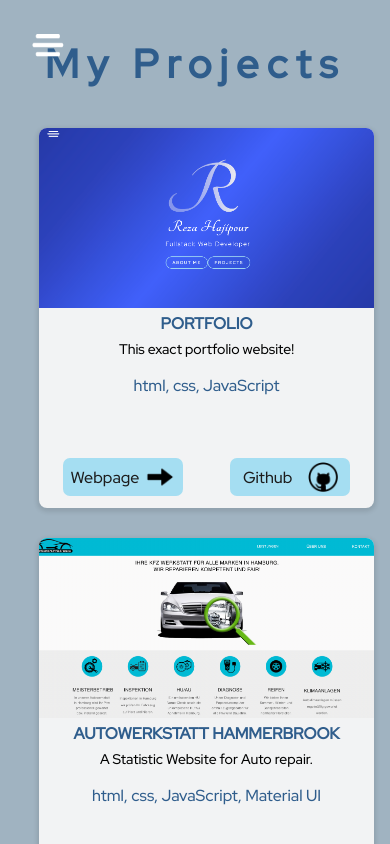
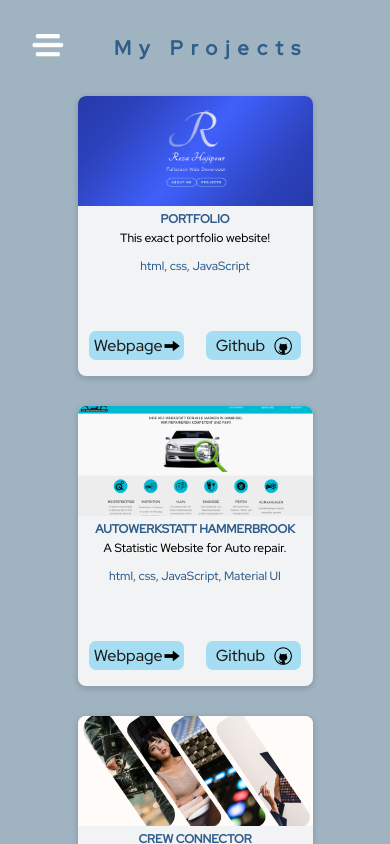
Before and after one commit to RezaHajipour/portfolio-reza, a React (Create React App) app: page /projects in a window 390 px wide. Shown: the top 844 px of the page. Built offline with nearby package versions, Linux system fonts and the light colour scheme; a web font is replaced by a local one.

Commit message:
iphone media query

```diff
--- a/src/components/Projects.js
+++ b/src/components/Projects.js
@@ -75,6 +75,7 @@ function Projects({ imageUrl, title, description, stack, webpage, github }) {
                                 stack={work.stack}
                                 webpage={work.webpage}
                                 github={work.github}
+                                className="cards"
                             />
                         </div>
                     );
--- a/src/styles/About.css
+++ b/src/styles/About.css
@@ -63,28 +63,32 @@
 /* -----------Media Query Iphone --------- */
 @media (max-width: 480px) {
     .about-container {
-        height: 100vh;
+        height: 100%;
     }
     .aboutTitle {
         font-size: 20px;
-        letter-spacing: 0.2rem;
+        margin-top: 0.9rem;
+        margin-left: 2rem;
     }
     .content-container {
         display: flex;
         justify-content: center;
         align-items: center;
         flex-direction: column;
-        width: 100vw;
+        width: 100%;
+        height: 100%;
         font-size: 10px;
-        margin-top: 2.5rem;
     }
     .left {
-        width: 63vw;
-        padding: 0.2rem;
+        width: 70vw;
+        padding: 0.5rem;
+        margin-left: 2rem;
         font-size: 10px;
+        height: auto;
     }
     .reza {
         width: 25%;
+        margin-top: 0.5rem;
     }
     .content {
         font-size: 12px;
@@ -100,5 +104,6 @@
         font-size: 12px;
         line-height: 1.4rem;
         margin-top: 1rem;
+        margin-left: 2rem;
     }
 }
--- a/src/styles/Card.css
+++ b/src/styles/Card.css
@@ -48,6 +48,7 @@
 
 .card-stack {
     /* text-transform: uppercase; */
+    font-size: 14px;
     color: #2f5d8c;
     margin: auto;
     align-items: flex-end;
@@ -109,3 +110,43 @@
         width: 80%;
     }
 }
+
+/* -----------Media Query Iphone --------- */
+@media (max-width: 480px) {
+    .card {
+        min-width: 235px;
+        max-width: 235px;
+        height: 280px;
+    }
+    .card-image img {
+        width: 235px;
+        height: 110px;
+    }
+    .card-body {
+        padding: 5px 12px 15px;
+        min-height: 95px;
+        max-height: 95px;
+    }
+    .card-title {
+        font-size: 12px;
+        margin-bottom: 0.2rem;
+    }
+    .card-description {
+        font-size: 12px;
+    }
+    .card-stack {
+        font-size: 12px;
+    }
+    .cardIcon {
+        width: 18px;
+    }
+    .cardBtn {
+        min-width: 95px;
+        max-width: 95px;
+
+        text-decoration: none;
+        margin-top: 30px;
+        padding: 4px 5px;
+        border-radius: 7px;
+    }
+}
--- a/src/styles/Contact.css
+++ b/src/styles/Contact.css
@@ -56,3 +56,33 @@
 .logo3 {
     width: 60px;
 }
+
+/* -----------Media Query Iphone --------- */
+@media (max-width: 480px) {
+    .contact-title {
+        margin-top: 2rem;
+        margin-bottom: 3rem;
+        font-size: 20px;
+    }
+
+    .label {
+        font-size: 12px;
+    }
+    .name,
+    .email,
+    .textarea,
+    .submit-btn {
+        margin-bottom: 1.5rem;
+        padding: 0.5rem;
+        width: 55%;
+        margin-left: 1rem;
+        font-size: 12px;
+    }
+    .logo-container {
+        width: 30%;
+        padding-top: 1.5rem;
+    }
+    .logo3 {
+        width: 30px;
+    }
+}
--- a/src/styles/Projects.css
+++ b/src/styles/Projects.css
@@ -25,3 +25,13 @@
     justify-content: space-around;
     flex-flow: wrap;
 }
+
+/* -----------Media Query Iphone --------- */
+@media (max-width: 480px) {
+    .project-title {
+        font-size: 20px;
+
+        margin-left: 2rem;
+        line-height: 6rem;
+    }
+}
```
